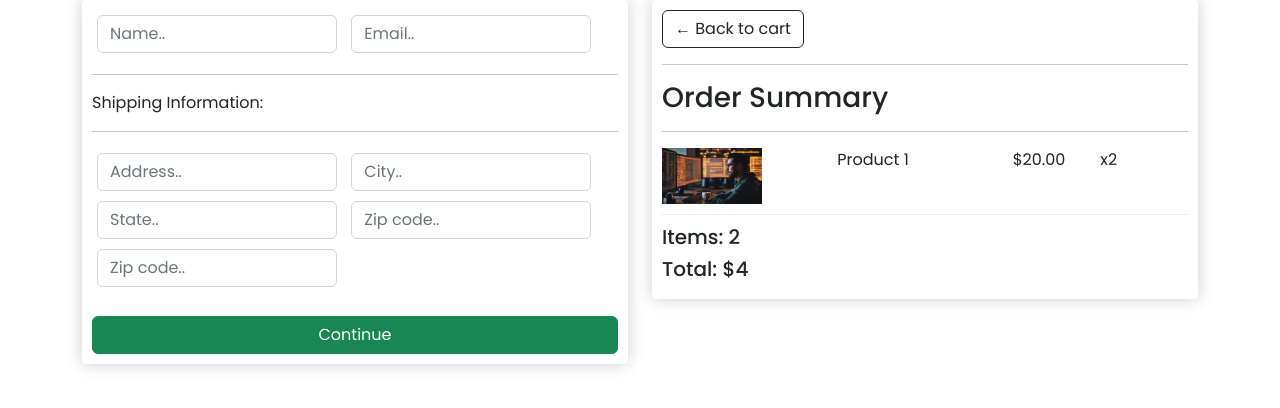
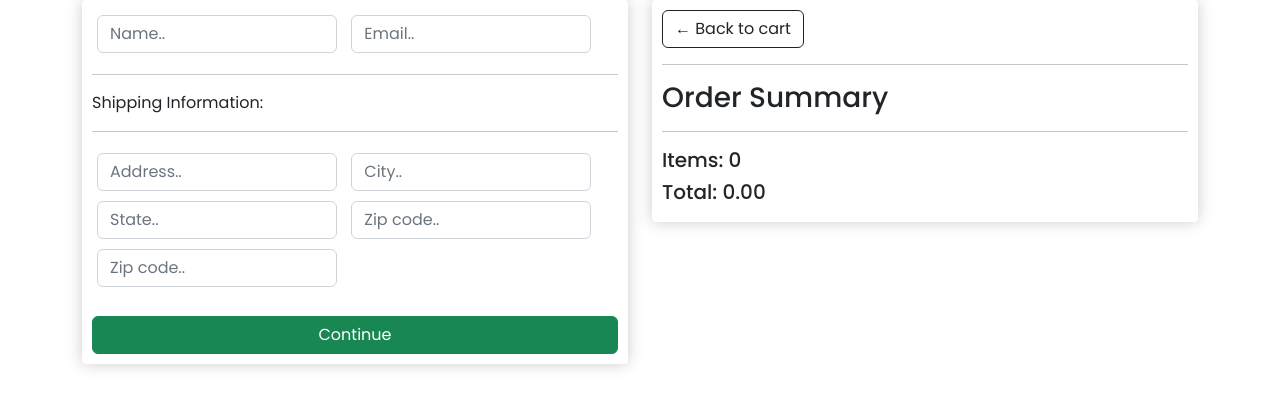
Before and after one commit to MulindwaMarkMyles/kulya, a Django app: page /checkout/ in a window 1280 px wide. Shown: the part 82-490 px from the top of the page. Run offline with Django 5.2, Linux system fonts and the light colour scheme; some libraries are stand-ins or nearby versions.

Commit message:
working on add to cart logic

```diff
--- a/shop/templates/shop/checkout.html
+++ b/shop/templates/shop/checkout.html
@@ -48,14 +48,16 @@
                                 <hr>
                                 <h3>Order Summary</h3>
                                 <hr>
+                                {% for item in items %}
                                 <div class="cart-row">
-					<div style="flex:2"><img class="row-image" src="{% static 'images/placeholder.png' %}"></div>
-					<div style="flex:2"><p>Product 1</p></div>
-					<div style="flex:1"><p>$20.00</p></div>
-					<div style="flex:1"><p>x2</p></div>
+					<div style="flex:2"><img class="row-image" src="{{ item.product.imageurl }}"></div>
+					<div style="flex:2"><p>{{ item.product.name }}</p></div>
+					<div style="flex:1"><p>{{ item.product.price }}</p></div>
+					<div style="flex:1"><p>{{ item.quantity }}</p></div>
 				</div>
-				<h5>Items:   2</h5>
-				<h5>Total:   $4</h5>
+                                {% endfor %}
+				<h5>Items:   {{ order.get_cart_items }}</h5>
+				<h5>Total:   {{ order.get_cart_total|floatformat:2 }}</h5>
                         </div>
                 </div>
         </div>
--- a/shop/templates/shop/index.html
+++ b/shop/templates/shop/index.html
@@ -7,7 +7,7 @@
                         <div class="box-element product">
                                 <h6><strong>{{ product.name }}</strong></h6>
                                 <hr>
-                                <button class="btn btn-outline-secondary add-btn">Add to Cart</button>
+                                <button data-product="{{ product.id }}" data-action="add" class="btn btn-outline-secondary add-btn update-cart">Add to Cart</button>
                                 <a href="#" class="btn btn-outline-success ">View</a>
                                 <h4 style="float:right;">{{ product.price|floatformat:2 }}</h4>
                         </div>
--- a/shop/templates/shop/main.html
+++ b/shop/templates/shop/main.html
@@ -26,5 +26,26 @@
                 {% endblock content %}
         </div>
         <script src="https://cdn.jsdelivr.net/npm/bootstrap@5.3.3/dist/js/bootstrap.bundle.min.js" integrity="sha384-YvpcrYf0tY3lHB60NNkmXc5s9fDVZLESaAA55NDzOxhy9GkcIdslK1eN7N6jIeHz" crossorigin="anonymous"></script>
+        <script src="{% static 'js/cart.js' %}" type="text/javascript"></script>
+        <script type="text/javascript">
+                var user = '{{ request.user }}'
+
+                function getToken(name) {
+                let cookieValue = null;
+                if (document.cookie && document.cookie !== '') {
+                        const cookies = document.cookie.split(';');
+                        for (let i = 0; i < cookies.length; i++) {
+                        const cookie = cookies[i].trim();
+                        // Does this cookie string begin with the name we want?
+                        if (cookie.substring(0, name.length + 1) === (name + '=')) {
+                                cookieValue = decodeURIComponent(cookie.substring(name.length + 1));
+                                break;
+                        }
+                        }
+                }
+                return cookieValue;
+                }
+                const csrftoken = getToken('csrftoken');
+        </script>
 </body>
 </html>
--- a/shop/urls.py
+++ b/shop/urls.py
@@ -5,4 +5,5 @@ urlpatterns = [
         path('', index, name="shop"),
         path('cart/', cart, name="cart"),
         path('checkout/', checkout, name="checkout"),
+        path('update-item/', updateitem, name="update-item"),
 ]
--- a/shop/views.py
+++ b/shop/views.py
@@ -1,5 +1,7 @@
 from django.shortcuts import render
 from .models import *
+from django.http import JsonResponse
+import json
 
 def index(request):
         products = Product.objects.all()
@@ -22,5 +24,25 @@ def cart(request):
         return render(request, "shop/cart.html", context)
 
 def checkout(request):
-        context = {"title":"CHECKOUT"}
+        if request.user.is_authenticated:
+                customer = request.user.customer
+                order , created = Order.objects.get_or_create(customer=customer, complete=False)
+                items = order.orderitem_set.all()
+        else:
+                items = []
+                order = {'get_cart_total':0, 'get_cart_items':0}
+
+        context = {"title":"CHECKOUT", "items":items, "order":order}
         return render(request, "shop/checkout.html", context)
+
+def updateitem(request):
+        data = json.loads(request.body)
+        productId = data.get('productId')
+        action = data.get('action')
+        print(action , productId)
+
+        customer = request.user.customer
+        product = product.objects.get(id=productId)
+        order , created = Order.objects.get_or_create(customer=customer, complete=False)
+        orderItem, created = OrderItem.objects.get_or_create(order=order, product=product)
+        return JsonResponse("Item was added.", safe=False)
--- /dev/null
+++ b/static/js/cart.js
@@ -0,0 +1,37 @@
+var updateButtons = document.getElementsByClassName('update-cart')
+
+for (var i = 0; i < updateButtons.length; i++){
+        updateButtons[i].addEventListener('click', function () {
+                var productId = this.dataset.product
+                var action = this.dataset.action
+                console.log(productId, ":", action)
+
+                console.log(user)
+                if (user === "AnonymousUser")
+                        console.log("Not logged in.")
+                else
+                        updateUserOrder(productId, action)
+        })
+}
+
+function updateUserOrder(productId, action) {
+        console.log("User logged in sending data....")
+        var url = '/update-item/'
+
+        fetch(url, {
+                method: 'POST',
+                headers: {
+                        'Content-Type': 'application/json',
+                        'X-CSRFtoken': csrftoken,
+                },
+                body: JSON.stringify({ 'productId': productId, 'action': action })
+        })
+
+        .then((response) => {
+                return response.json()
+        })
+
+                .then((data) => {
+                        console.log('data: ',data)
+        })
+}
```
